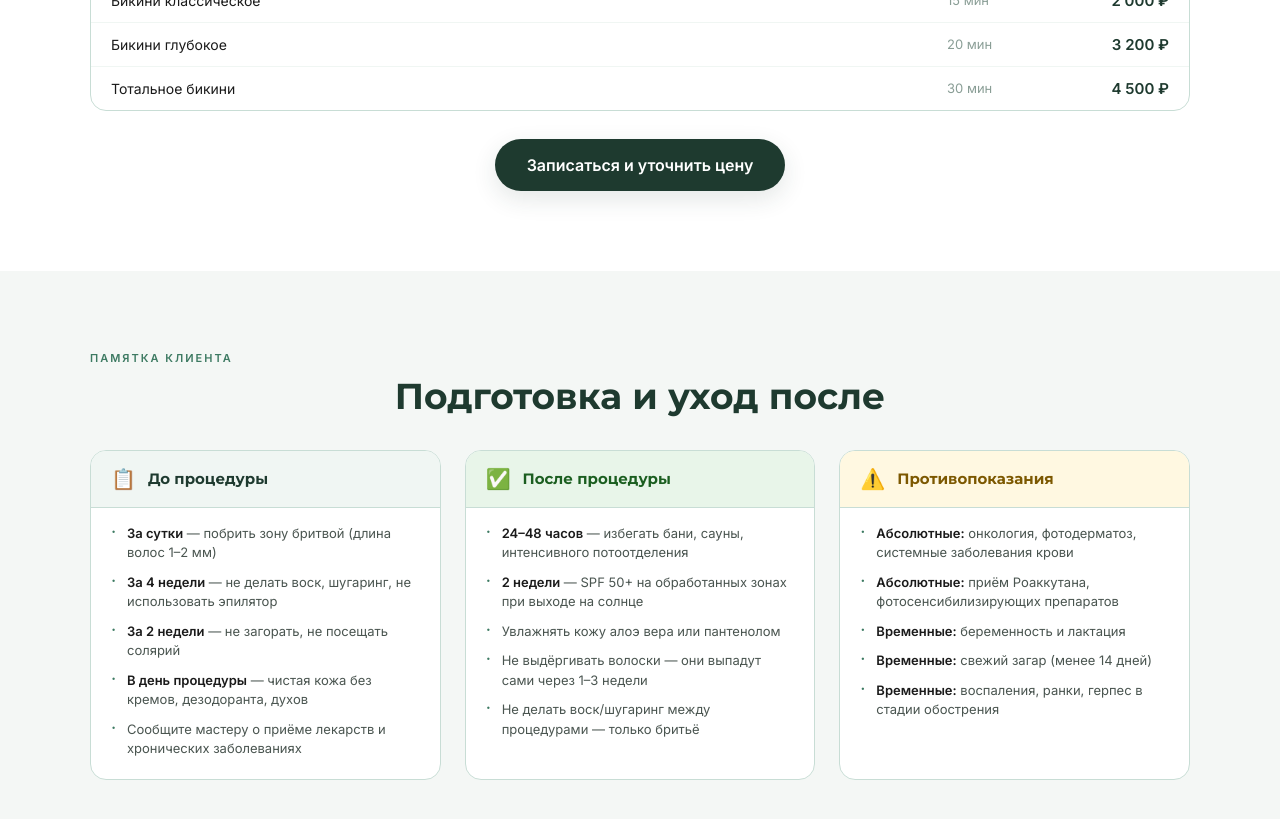
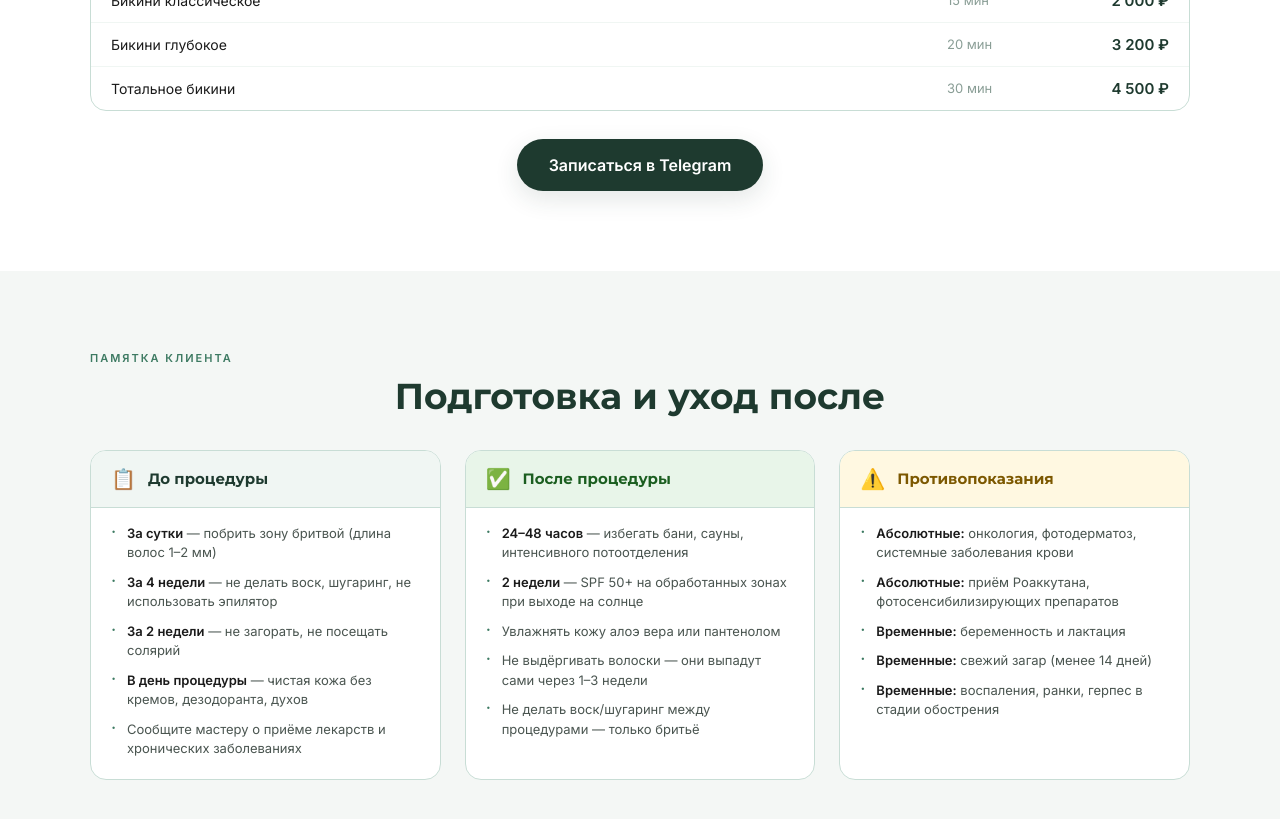
Before and after one commit to Maximilideus/zadanie_1, a React (Vite) app in the folder frontend/: page /laser in a window 1280 px wide. Shown: the part 4780-5599 px from the top of the page. Built offline with nearby package versions, Linux system fonts and the light colour scheme; no server answers.

Commit message:
кнопки ведут в тг

```diff
--- a/frontend/src/App.jsx
+++ b/frontend/src/App.jsx
@@ -11,8 +11,8 @@ import { supabase } from "./supabase.js";
 // ─── Админ: замени на свой email ─────────────────────────────────────────
 const ADMIN_EMAIL = "your-email@example.com";
 
-// ─── Ссылка на Telegram-бота ─────────────────────────────────────────────
-export const BOT_URL = "https://t.me/LaserBook_bot";
+// ─── Ссылка на Telegram-бота (единая константа для всех кнопок записи) ───
+export const TELEGRAM_BOOK_URL = "https://t.me/LaserBook_bot";
 
 export const MASTERS_DATA = {
   "Анна":    { photo: "https://api.dicebear.com/7.x/personas/svg?seed=Anna",   rating: 4.9, specialization: "Депиляция" },
@@ -61,7 +61,7 @@ export function App() {
           path="/"
           element={
             <HomePage
-              botUrl={BOT_URL}
+              botUrl={TELEGRAM_BOOK_URL}
               isAdmin={isAdmin}
               session={session}
               onAdminClick={() => setShowAdmin(true)}
@@ -70,9 +70,9 @@ export function App() {
             />
           }
         />
-        <Route path="/laser" element={<LaserPage botUrl={BOT_URL} />} />
-        <Route path="/wax" element={<WaxPage botUrl={BOT_URL} />} />
-        <Route path="/electro" element={<ElectroPage botUrl={BOT_URL} />} />
+        <Route path="/laser" element={<LaserPage botUrl={TELEGRAM_BOOK_URL} />} />
+        <Route path="/wax" element={<WaxPage botUrl={TELEGRAM_BOOK_URL} />} />
+        <Route path="/electro" element={<ElectroPage botUrl={TELEGRAM_BOOK_URL} />} />
       </Routes>
     </BrowserRouter>
   );
--- a/frontend/src/components/LandingPage.jsx
+++ b/frontend/src/components/LandingPage.jsx
@@ -1,5 +1,4 @@
 import { MASTERS_DATA } from "../App.jsx";
-import { StickyBookButton } from "./StickyBookButton.jsx";
 import { useScrollAnimation } from "./useScrollAnimation.js";
 
 // ─── Админ-бар (правый верхний угол) ─────────────────────────────────────
@@ -42,7 +41,7 @@ function HeroSection({ botUrl }) {
         </p>
         <div className="landing-cta-buttons">
           <a href={botUrl} target="_blank" rel="noopener noreferrer" className="land-btn-telegram">
-            Записаться онлайн
+            Записаться в Telegram
           </a>
         </div>
         <p className="land-hero-hint">Запись через Telegram · Без звонков</p>
@@ -577,7 +576,7 @@ function CtaSection({ botUrl }) {
         <p className="land-cta-sub">Запишитесь онлайн за 2 минуты · Ответим на все вопросы в Telegram</p>
         <div className="landing-cta-buttons">
           <a href={botUrl} target="_blank" rel="noopener noreferrer" className="land-btn-telegram land-btn-telegram--light">
-            Записаться онлайн
+            Записаться в Telegram
           </a>
         </div>
       </div>
@@ -596,7 +595,6 @@ export function LandingPage({ botUrl, isAdmin, session, onAdminClick, onLoginCli
         onLoginClick={onLoginClick}
         onSignOut={onSignOut}
       />
-      <StickyBookButton botUrl={botUrl} />
       <HeroSection botUrl={botUrl} />
       <ServicesNavSection />
       <LaserSection />
--- a/frontend/src/components/StickyBookButton.jsx
+++ b/frontend/src/components/StickyBookButton.jsx
@@ -39,10 +39,10 @@ export function StickyBookButton({ botUrl }) {
       target="_blank"
       rel="noopener noreferrer"
       className={`sticky-book-btn ${isVisible ? "sticky-book-btn--visible" : ""}`}
-      aria-label="Записаться онлайн"
+      aria-label="Записаться в Telegram"
     >
       <span className="sticky-book-btn__icon">📱</span>
-      <span className="sticky-book-btn__text">Записаться</span>
+      <span className="sticky-book-btn__text">Записаться в Telegram</span>
     </a>
   );
 }
--- a/frontend/src/pages/ElectroPage.jsx
+++ b/frontend/src/pages/ElectroPage.jsx
@@ -344,7 +344,7 @@ export function ElectroPage({ botUrl }) {
           </div>
           <div className="lp-price-cta">
             <a href={botUrl} target="_blank" rel="noopener noreferrer" className="service-btn-primary">
-              Записаться и уточнить стоимость
+              Записаться в Telegram
             </a>
           </div>
         </div>
--- a/frontend/src/pages/HomePage.jsx
+++ b/frontend/src/pages/HomePage.jsx
@@ -1,7 +1,6 @@
 import { useState, useEffect, useRef } from "react";
 import { Link } from "react-router-dom";
 import { MASTERS_DATA } from "../App.jsx";
-import { StickyBookButton } from "../components/StickyBookButton.jsx";
 import { useScrollAnimation } from "../components/useScrollAnimation.js";
 
 // ═══════════════════════════════════════════════════════════════
@@ -334,7 +333,7 @@ function MassageSection({ botUrl }) {
                 <span className="land-massage-tag">{m.for}</span>
               </div>
               <a href={botUrl} target="_blank" rel="noopener noreferrer" className="land-massage-btn">
-                Записаться
+                Записаться в Telegram
               </a>
             </div>
           ))}
@@ -669,7 +668,7 @@ function FaqItem({ question, answer }) {
   );
 }
 
-function FaqSection() {
+function FaqSection({ botUrl }) {
   const [activeTab, setActiveTab] = useState("general");
   const filtered = FAQ_ITEMS.filter((item) => item.cat === activeTab);
 
@@ -701,7 +700,7 @@ function FaqSection() {
         </div>
         <div className="faq-footer">
           <p>Не нашли ответ на свой вопрос?</p>
-          <a href="https://t.me/LaserBook_bot" target="_blank" rel="noopener noreferrer" className="faq-footer-link">
+          <a href={botUrl} target="_blank" rel="noopener noreferrer" className="faq-footer-link">
             Спросите в Telegram →
           </a>
         </div>
@@ -722,7 +721,7 @@ function CtaSection({ botUrl }) {
         <p className="land-cta-sub">Запишитесь онлайн за 2 минуты · Ответим на все вопросы в Telegram</p>
         <div className="landing-cta-buttons">
           <a href={botUrl} target="_blank" rel="noopener noreferrer" className="land-btn-telegram land-btn-telegram--light">
-            Записаться онлайн
+            Записаться в Telegram
           </a>
         </div>
       </div>
@@ -773,7 +772,6 @@ export function HomePage({ botUrl, isAdmin, session, onAdminClick, onLoginClick,
         onLoginClick={onLoginClick}
         onSignOut={onSignOut}
       />
-      <StickyBookButton botUrl={botUrl} />
       <HeroSection botUrl={botUrl} />
       <WhyUsSection />
       <ServicesSection />
@@ -782,7 +780,7 @@ export function HomePage({ botUrl, isAdmin, session, onAdminClick, onLoginClick,
       <MastersSection />
       <TrustSection />
       <ReviewsSection />
-      <FaqSection />
+      <FaqSection botUrl={botUrl} />
       <CtaSection botUrl={botUrl} />
       <ContactsSection />
     </div>
--- a/frontend/src/pages/LaserPage.jsx
+++ b/frontend/src/pages/LaserPage.jsx
@@ -426,7 +426,7 @@ export function LaserPage({ botUrl }) {
 
           <div className="lp-price-cta">
             <a href={botUrl} target="_blank" rel="noopener noreferrer" className="service-btn-primary">
-              Записаться и уточнить цену
+              Записаться в Telegram
             </a>
           </div>
         </div>
--- a/frontend/src/pages/WaxPage.jsx
+++ b/frontend/src/pages/WaxPage.jsx
@@ -413,7 +413,7 @@ export function WaxPage({ botUrl }) {
           </div>
           <div className="lp-price-cta">
             <a href={botUrl} target="_blank" rel="noopener noreferrer" className="service-btn-primary">
-              Записаться и уточнить цену
+              Записаться в Telegram
             </a>
           </div>
         </div>
```
